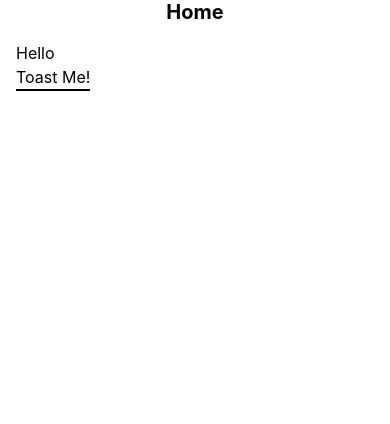
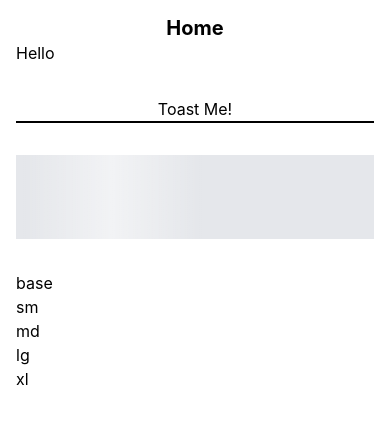
Before and after one commit to mjavason/Simple-React-Template, a React (Vite) app: page / in a window 390 px wide. Shown: the top 424 px of the page. Built offline with nearby package versions, Linux system fonts and the light colour scheme.

Commit message:
Add stabilizers

```diff
--- a/src/app.tsx
+++ b/src/app.tsx
@@ -16,6 +16,7 @@ function App() {
         <BrowserRouter>
           <QueryClientProvider client={queryClient}>
             <ReactLenis root options={{ autoRaf: true }}>
+              <div className="w-screen overflow-x-hidden min-h-screen p-4">
                 <Toaster
                   position="top-right"
                   toastOptions={{
@@ -28,6 +29,7 @@ function App() {
                   }}
                 />
                 <AppRouter />
+              </div>
             </ReactLenis>
           </QueryClientProvider>
         </BrowserRouter>
--- a/src/components/PageContainer.tsx
+++ b/src/components/PageContainer.tsx
@@ -8,11 +8,11 @@ function PageContainer({
   title: string;
 }) {
   return (
-    <div>
+    <div className="w-full">
       <h1 className={`${HeaderTailwindClasses} text-center font-bold`}>
         {title}
       </h1>
-      <div className="min-h-[60vh] p-4">{children}</div>
+      <div className="min-h-[80vh]">{children}</div>
     </div>
   );
 }
--- a/src/components/loaders.tsx
+++ b/src/components/loaders.tsx
@@ -9,36 +9,30 @@ export const Loader = ({
 }) => {
   return (
     <div className="flex items-center justify-center" style={{ height }}>
-      <p className="max-w-70 text-center font-semibold text-[#944000]">
-        {title}
-      </p>
+      <p className="max-w-70 text-center font-semibold">{title}</p>
     </div>
   );
 };
 
-export const PageLoader = ({ squares }: { squares?: boolean }) => {
+export const SkeletonLoader = ({
+  width,
+  height,
+  isRound,
+}: {
+  width: string;
+  height: string;
+  isRound?: boolean;
+}) => {
+  const skeletonClass =
+    'relative overflow-hidden bg-gray-200 before:absolute before:inset-0 before:w-1/2 before:bg-gradient-to-r before:from-transparent before:via-white/50 before:to-transparent before:animate-shimmer';
+
   return (
-    <div
-      className={`flex w-full flex-col items-start ${
-        squares ? 'gap-3' : 'gap-2'
-      }`}
-    >
+    <div className="flex flex-col items-start gap-3">
       <div
-        className={`h-8 w-full animate-pulse bg-gray-200 ${
-          squares ? 'rounded-lg' : 'rounded-none'
+        className={`${skeletonClass} ${
+          isRound ? 'rounded-full' : 'rounded-none'
         }`}
-      />
-
-      <div
-        className={`h-${squares ? '8' : '4'} animate-pulse bg-gray-200 ${
-          squares ? 'w-full rounded-none' : 'w-[80%] rounded-none'
-        }`}
-      />
-
-      <div
-        className={`h-${squares ? '8' : '4'} animate-pulse bg-gray-200 ${
-          squares ? 'w-full rounded-lg' : 'w-[60%] rounded-none'
-        }`}
+        style={{ width, height }}
       />
     </div>
   );
--- a/src/index.css
+++ b/src/index.css
@@ -1,4 +1,4 @@
-@import "tailwindcss";
+@import 'tailwindcss';
 
 body {
   font-family:
@@ -12,3 +12,16 @@ code {
   font-family:
     source-code-pro, Menlo, Monaco, Consolas, 'Courier New', monospace;
 }
+
+@theme {
+  --animate-shimmer: shimmer 0.7s linear infinite;
+
+  @keyframes shimmer {
+    0% {
+      transform: translateX(-100%);
+    }
+    100% {
+      transform: translateX(100%);
+    }
+  }
+}
--- a/src/routes/public/home.page.tsx
+++ b/src/routes/public/home.page.tsx
@@ -1,9 +1,11 @@
+import { SkeletonLoader } from '@/components/loaders';
 import PageContainer from '@/components/PageContainer';
 import { toast } from 'react-hot-toast';
 
 function HomePage() {
   return (
     <PageContainer title="Home">
+      <div className="flex flex-col gap-8">
         <div>Hello</div>
         <button
           className="bg-blue border-b-2"
@@ -13,6 +15,17 @@ function HomePage() {
         >
           Toast Me!
         </button>
+
+        <SkeletonLoader width="100%" height="10vh" />
+
+        <div>
+          <p className="sm:hidden">base</p>
+        <p className="md:hidden">sm</p>
+        <p className="lg:hidden">md</p>
+        <p className="xl:hidden">lg</p>
+        <p className="2xl:hidden">xl</p>
+        </div>
+      </div>
     </PageContainer>
   );
 }
--- a/src/routes/public/public.router.ts
+++ b/src/routes/public/public.router.ts
@@ -4,7 +4,7 @@ import { lazy } from 'react';
 const HomePage = lazy(() => import('@/routes/public/home.page'));
 const LoginPage = lazy(() => import('@/routes/public/auth/login.page'));
 const AboutPage = lazy(() => import('@/routes/public/about.page'));
-const SearchDemoPage = lazy(() => import('@/routes/public/search'));
+const SearchDemoPage = lazy(() => import('@/routes/public/search.page'));
 
 export const publicRoutes = [
   { name: 'Home', path: '/', component: HomePage },
```
Also changed, not shown: notes/tailwind-dimensions.txt, src/routes/public/search.page.tsx (renamed from src/routes/public/search.tsx). Lines whose indentation alone changed are shown as unchanged.
